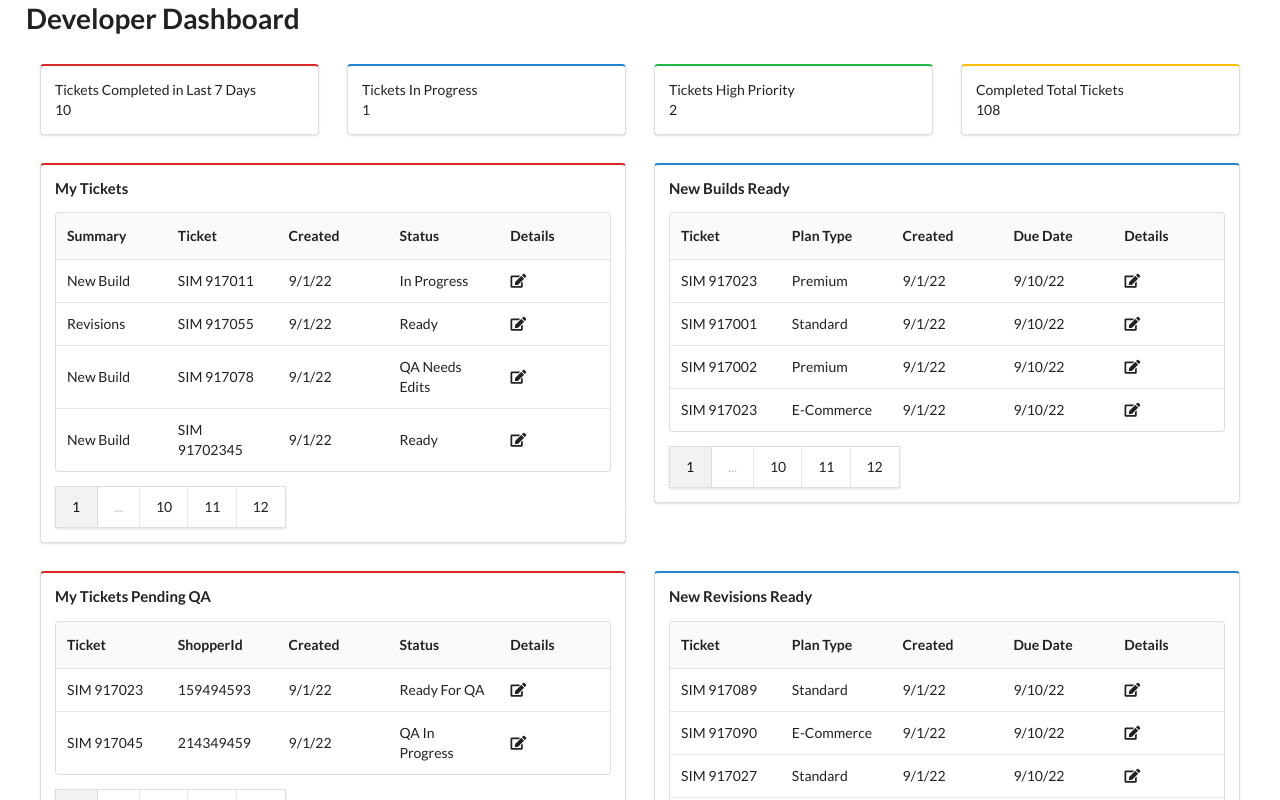
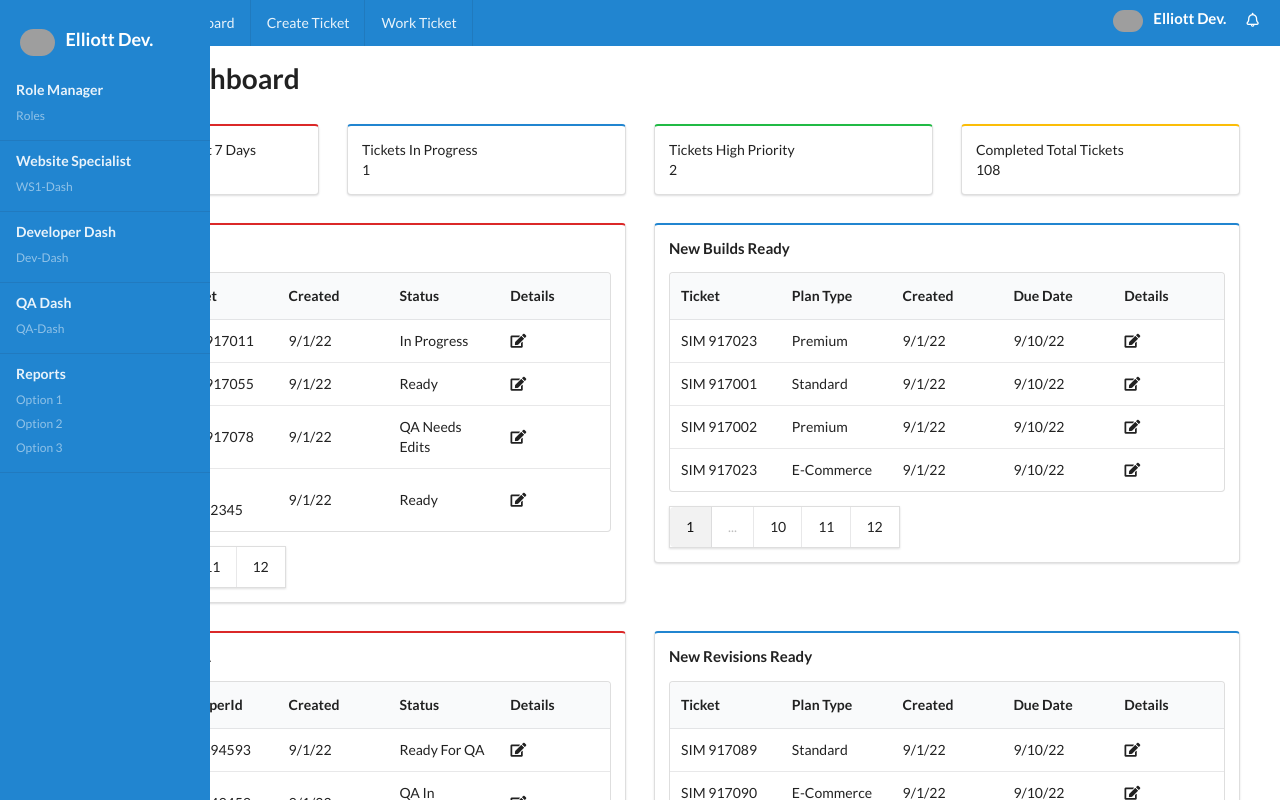
Before and after one commit to leonredman/sim-ticket-tracker, a React (Create React App) app: page /devDashboard in a window 1280 px wide. Shown: the top 800 px of the page. Built offline with nearby package versions, Linux system fonts and the light colour scheme; grey boxes are pictures that could not be loaded.

Commit message:
added header to dashboard

```diff
--- a/src/pages/DevDashboard/DevDashboard.js
+++ b/src/pages/DevDashboard/DevDashboard.js
@@ -1,11 +1,15 @@
 import "../adminDashboard/Dashboard.css";
 import React from "react";
+import Header from "../../components/headerDev/Header";
+import SideMenu from "../../components/sideMenuDev/SideMenu";
 // data to be passed as props
 //import data from "../../mockData/data.json";
 
 function DevDashboard() {
   return (
-    <div>
+    <fragment>
+      <Header />
+      <SideMenu />
       <div className="ui-container-dash">
         <div className="ui grid">
           <div className="ui row">
@@ -374,7 +378,7 @@ function DevDashboard() {
           </div>
         </div>
       </div>
-    </div>
+    </fragment>
   );
 }
 
```
